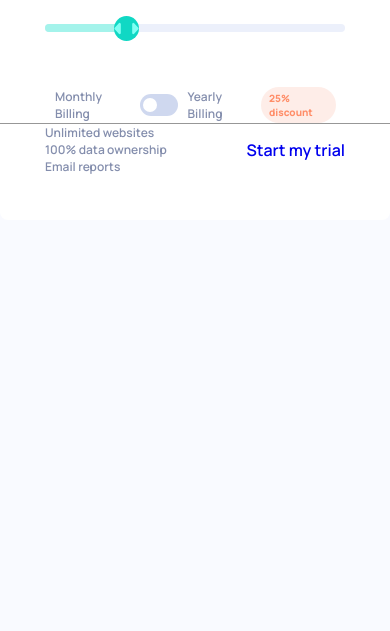
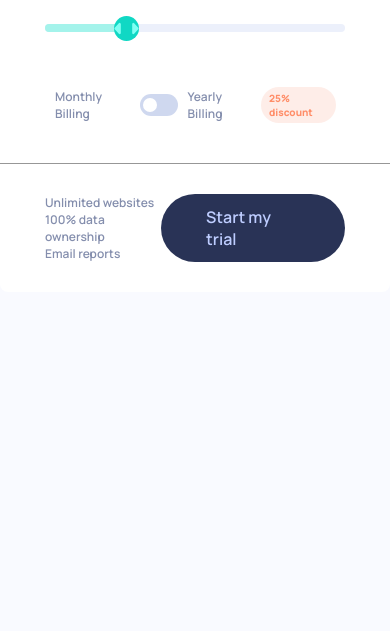
Before and after one commit to nlukic97/bonus_zadatak_6, a website with bundled scripts: page public/index.html in a window 390 px wide. Shown: the part 213-844 px from the top of the page. Built offline with nearby package versions, Linux system fonts and the light colour scheme.

Commit message:
added the design for the main card in desktop mode, still have responsive and other stuff to do

```diff
--- a/public/javascript/script.js
+++ b/public/javascript/script.js
@@ -1,5 +1,4 @@
 import * as Methods from './methods.js';
-
 
 
 
@@ -27,3 +26,6 @@ function changePrice(switcher, rangePicker){
 function updateSecondSlider(rangePicker){
     document.querySelector('.curr-range').style.width = rangePicker.value + '%';
 }
+
+//Init
+changePrice(rangePicker,switcher)
--- /dev/null
+++ b/public/scss/imports/_button.scss
@@ -0,0 +1,10 @@
+a.btn {
+    color: #BECDFF;
+    background-color: #293356;
+    border-radius: 100px;
+    padding: 12px 45px;
+
+    &:hover {
+        color:#FFFFFF;
+    }
+}
--- a/public/scss/imports/_layout.scss
+++ b/public/scss/imports/_layout.scss
@@ -4,7 +4,7 @@
 }
 
 .main {
-    padding: 45px 0;
+    padding: 45px 0 0;
     border-radius: 8px;
     background-color: #FFFFFF;
 }
@@ -91,6 +91,7 @@
 
 .billing-container {
     margin-top: 55px;
+    margin-bottom: 40px;
     display: flex;
     justify-content: flex-end;
     align-items: center;
@@ -103,6 +104,7 @@
 
 .list-container {
     border-top: 1px solid #979797;
+    padding: 30px 0;
 }
 
 .footer {
--- a/public/scss/main.scss
+++ b/public/scss/main.scss
@@ -7,3 +7,5 @@
 @import './imports/layout';
 
 @import './imports/slider';
+
+@import './imports/button';
```
Also changed, not shown: public/css/style.css.
